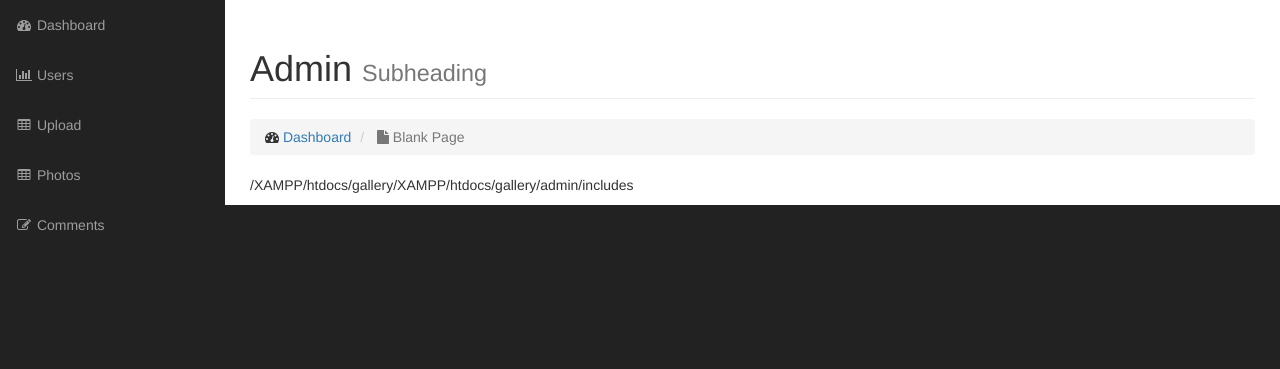
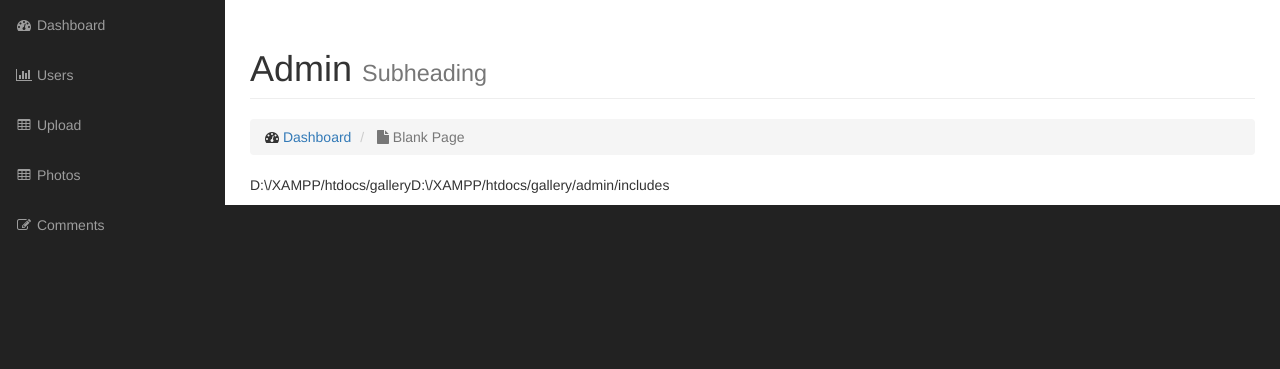
Before and after one commit to fuadps/Photo-Gallery-System, a PHP site: page /admin/index.php in a window 1280 px wide. Shown: the part 51-420 px from the top of the page. Run offline with PHP 8.4, Linux system fonts and the light colour scheme; grey boxes labelled with a size stand in for pictures from a placeholder-image service; data that the repository does not hold is empty; some libraries are stand-ins or nearby versions.

Commit message:
Update init.php

```diff
--- a/admin/includes/init.php
+++ b/admin/includes/init.php
@@ -2,7 +2,7 @@
 
 defined('DS') ? null : define('DS',DIRECTORY_SEPARATOR);
 
-define ('SITE_ROOT', DS. 'XAMPP'.DS.'htdocs'.DS.'gallery');
+define ('SITE_ROOT','D:\\'. DS. 'XAMPP'.DS.'htdocs'.DS.'gallery');
 define ('INCLUDE_PATH',SITE_ROOT.DS.'admin'.DS.'includes');
 
 require_once('functions.php');
```
